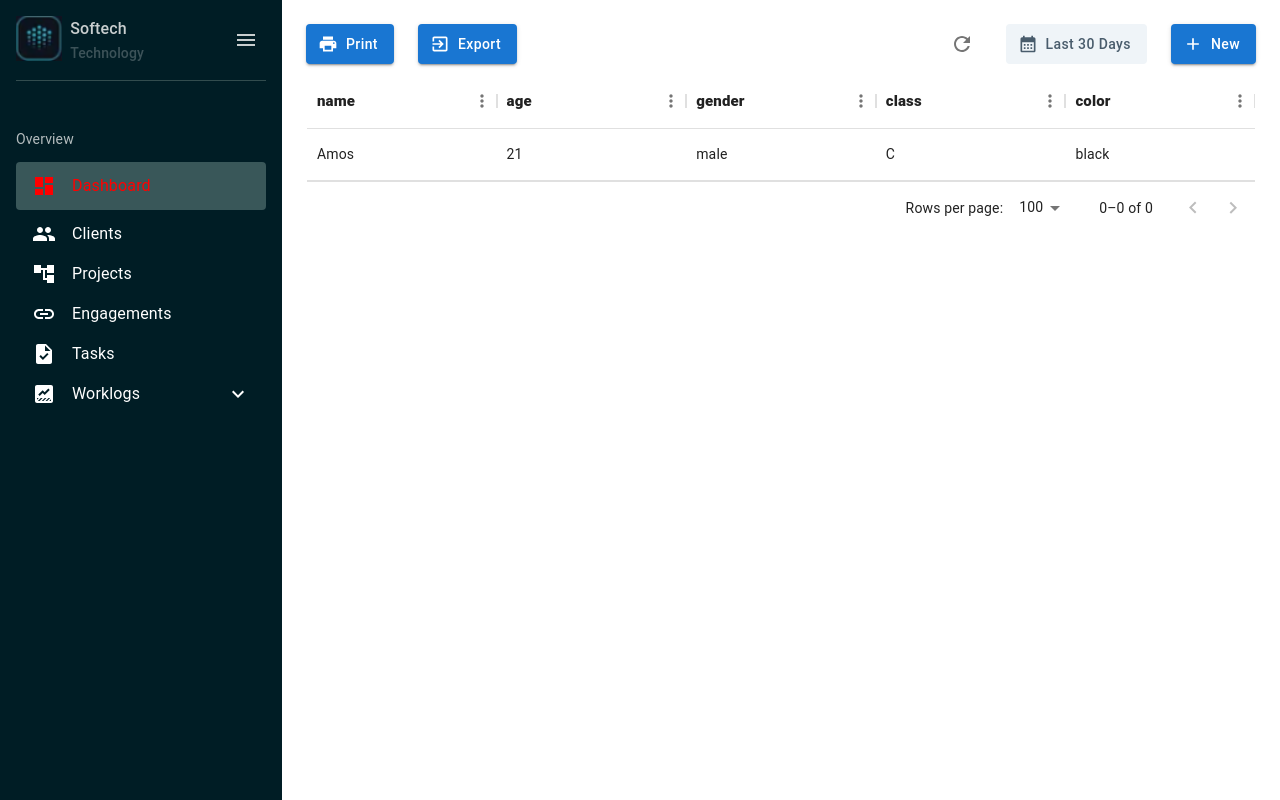
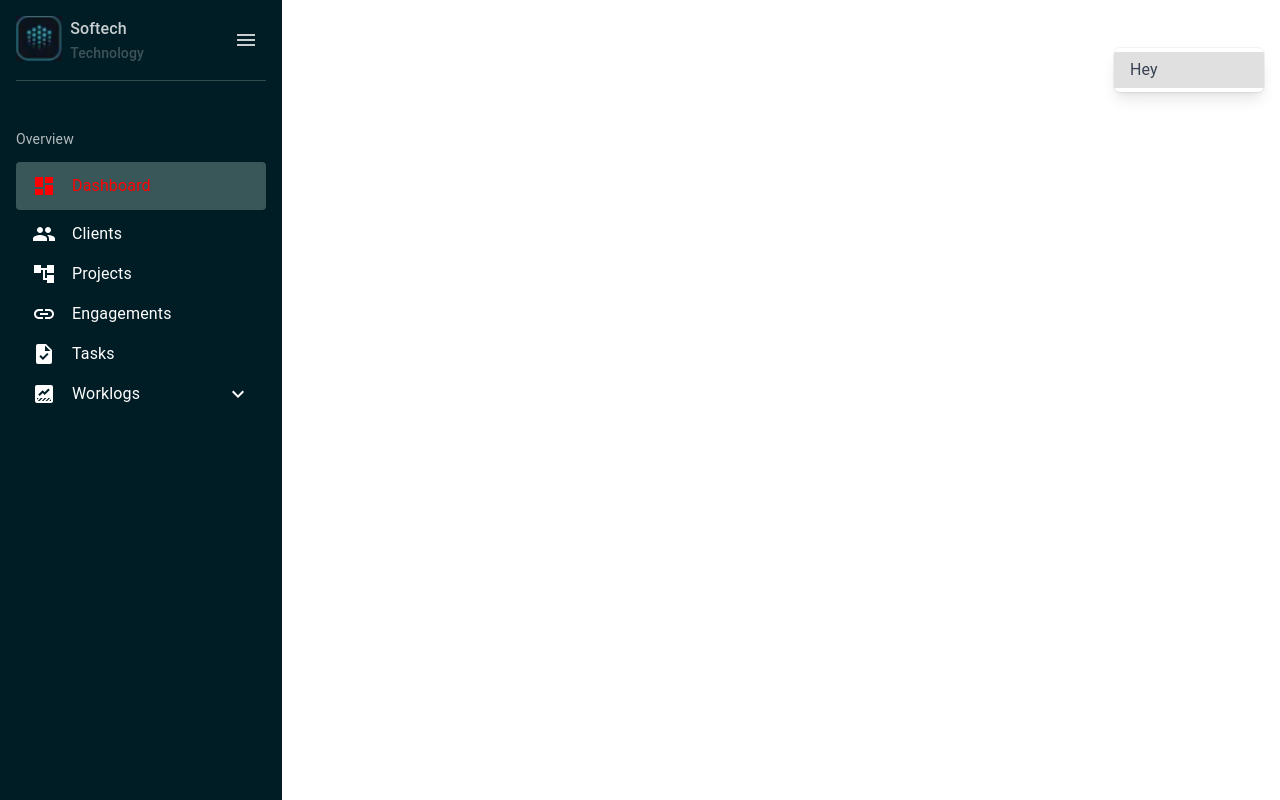
Before and after one commit to amoskyalo/NextGenMUI, a React (Create React App) app: page / in a window 1280 px wide. Built offline with nearby package versions, Linux system fonts and the light colour scheme.

Commit message:
Fixed some issus

```diff
--- a/src/App.js
+++ b/src/App.js
@@ -13,6 +13,7 @@ import CalenderModel from "./lib/components/Calender";
 import { Route, Routes } from "react-router-dom";
 
 import AccountBalanceIcon from '@mui/icons-material/AccountBalance';
+import PopoverModel from "./lib/components/Popovers/PopoverModel";
 import AssessmentIcon from '@mui/icons-material/Assessment';
 
 import CalendarMonthIcon from '@mui/icons-material/CalendarMonth';
@@ -154,6 +155,9 @@ function App() {
     }
   ]
 
+  const options = [
+    { name: "Hey", onItemClick: (e) => { console.log(e) } }
+  ];
 
   const NavHeader = () => {
     return (
@@ -239,7 +243,7 @@ function App() {
               </DialogModel> */}
               {/* <Button >Open</Button>
               <CalenderModel anchorEl={anchorEl} open={openC} /> */}
-              <GridModel columns={columns} rows={rows} getRowId={(rows) => rows.name} pageSizeOptions={[5, 10, 20, 50, 100]} sx={{
+              {/* <GridModel columns={columns} rows={rows} getRowId={(rows) => rows.name} pageSizeOptions={[5, 10, 20, 50, 100]} sx={{
                 "&>.MuiDataGrid-main": {
                   "& .MuiDataGrid-columnHeaderTitle": {
                     fontSize: 15,
@@ -259,7 +263,8 @@ function App() {
                   backgroundColor: "rgba(245,250,254, 0.9)",
                 },
                 borderColor: "transparent",
-              }} />
+              }} /> */}
+              <PopoverModel popoverItems={options} open={true} />
             </div>}
           />
         </Routes>
--- a/src/lib/components/Popovers/PopoverModel.js
+++ b/src/lib/components/Popovers/PopoverModel.js
@@ -59,7 +59,7 @@ const PopoverModel = ({ popoverItems, open, anchorEl, onClose }) => {
         >
             {popoverItems?.map((a, i) => (
                 <MenuItem
-                    onClick={(a) => { a.onItemClick(a); onClose(); }}
+                    onClick={() => { a.onItemClick(a); onClose(); }}
                     disableRipple
                     key={i}
                 >
```
Also changed, not shown: 1 other file (tests, documents, lock files or other folders).
